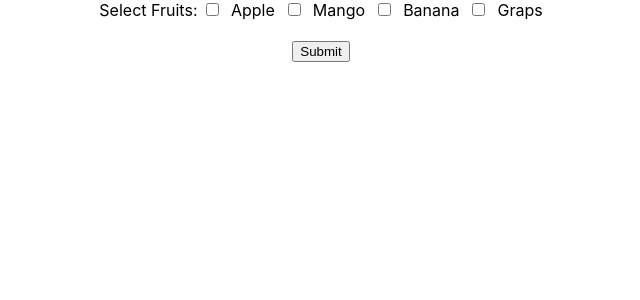
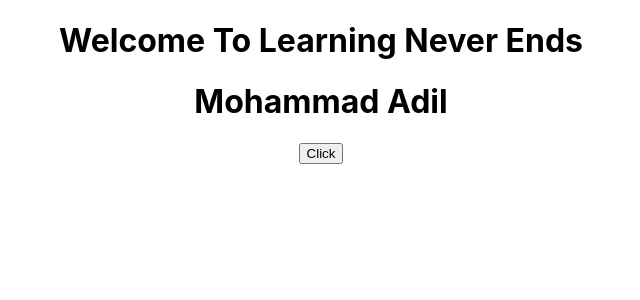
Before and after one commit to riazgul03/ReactJS, a React (Create React App) app in the folder new-app/: page / in a window 1280 px wide. Shown: the top 300 px of the page, without its empty margins (319-959 px from the left). Built offline with nearby package versions, Linux system fonts and the light colour scheme.

Commit message:
React Refs In React

```diff
--- a/new-app/src/App.js
+++ b/new-app/src/App.js
@@ -18,13 +18,14 @@ import MultipleInputs from './MultipleInputs';
 import FunctionInputs from './FunctionInputs';
 import OtherInputs from './OtherInputs';
 import MultipleChecks from './MultipleChecks';
+import RefComponent from './RefComponent';
 
 
 function App() {
 
   return (
     <div>
-    <MultipleChecks/>
+    <RefComponent/>
     </div>
   )
 }
--- /dev/null
+++ b/new-app/src/RefComponent.js
@@ -0,0 +1,33 @@
+import React, { Component, createRef } from 'react'
+
+export default class RefComponent extends Component {
+    constructor(props) {
+        super(props)
+        this.myRef = createRef();
+        this.myRef2 = createRef();
+
+    }
+    componentDidMount() {
+        console.log(this.myRef);
+        console.log(this.myRef2);
+        console.log(this.myRef.current.innerHTML);
+    }
+
+    handleHeading = () => {
+        this.myRef.current.align = "right";
+        // this.myRef.current.hidden = true;
+        this.myRef.current.style.color = "red";
+        this.myRef.current.style.backgroundColor = "yellow";
+
+    }
+    render() {
+        return (
+            <div>
+                <h1 ref={this.myRef}>Welcome To Learning Never Ends</h1>
+                <h1 ref={this.myRef2}>Mohammad Adil</h1>
+
+                <button onClick={this.handleHeading}>Click</button>
+            </div>
+        )
+    }
+}
```
